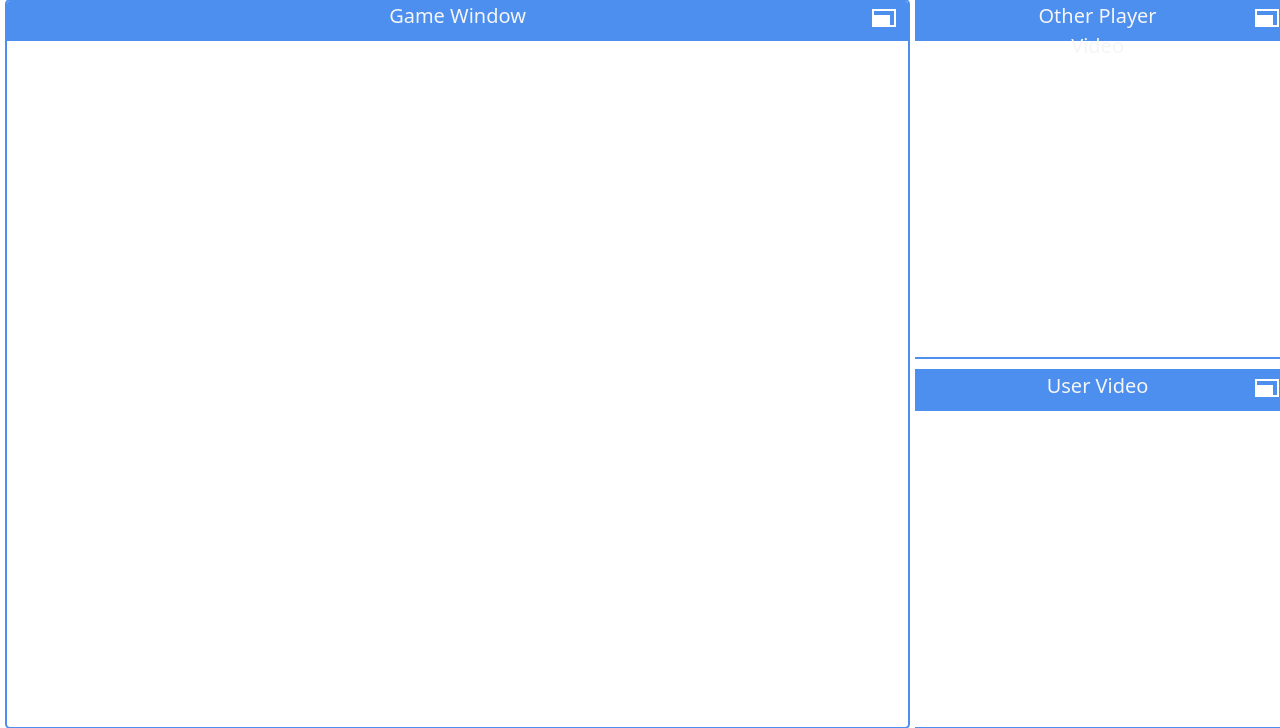
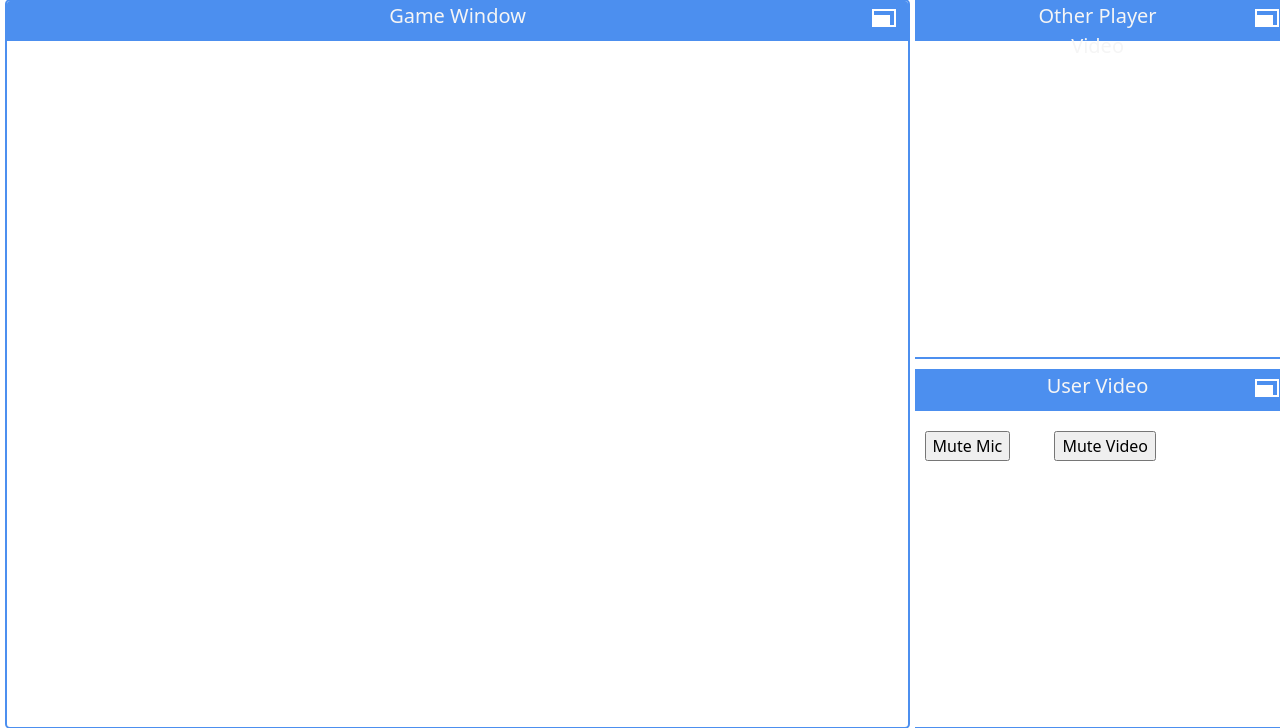
Before and after one commit to CptnReef/Pass-And-Go, a Flask app: page /go in a window 1280 px wide. Shown: the part 62-790 px from the top of the page. Run offline with Flask 2, Linux system fonts and the light colour scheme; some libraries are stand-ins or nearby versions.

Commit message:
feat: unstyled, functioning video & audio mute buttons

```diff
--- a/pass_go/Pass_Go/static/js/video-chat.js
+++ b/pass_go/Pass_Go/static/js/video-chat.js
@@ -44,7 +44,7 @@ let sendData = (data) => {
 // WebRTC methods
 let pc;
 let localStream;
-let localStreamNoAudio;
+// let localStreamNoAudio;
 let remoteStreamElement = document.querySelector('#remoteStream');
 let localStreamElement = document.querySelector('#localStream');
 let getLocalStream = () => {
@@ -52,16 +52,21 @@ let getLocalStream = () => {
         .then((stream) => {
             console.log('Stream found');
             localStream = stream;
-            localStreamNoAudio = stream.clone();
 
-            var audioTrackList = localStreamNoAudio.getAudioTracks();
-            while (audioTrackList.length > 0) {
-                localStreamNoAudio.removeTrack(audioTrackList[0]);
-                audioTrackList = localStreamNoAudio.getAudioTracks();
-            }
-            console.log('Remove Audio from user display stream');
 
-            localStreamElement.srcObject = localStreamNoAudio;
+            // Creating a display stream without audio is not necessary
+            // because we can mute the local video player instead
+            // I'm leaving this here in case it's needed down the line
+
+            // localStreamNoAudio = stream.clone();
+            // var audioTrackList = localStreamNoAudio.getAudioTracks();
+            // while (audioTrackList.length > 0) {
+            //     localStreamNoAudio.removeTrack(audioTrackList[0]);
+            //     audioTrackList = localStreamNoAudio.getAudioTracks();
+            // }
+            // console.log('Remove Audio from user display stream');
+
+            localStreamElement.srcObject = localStream;
             console.log('Set self stream');
             // Connect after making sure that local stream is availble
             socket.connect();
@@ -139,3 +144,18 @@ let handleSignalingData = (data) => {
 
 // Start connection
 getLocalStream();
+
+
+function micMute() {
+    // Get audio tracks
+    audioTracks = localStream.getAudioTracks()
+    // Loop through each track and toggle it
+    audioTracks.forEach(track => track.enabled = !track.enabled)
+}
+
+function videoMute() {
+    // Get video tracks
+    videoTracks = localStream.getVideoTracks()
+    // Loop through each track and toggle it
+    videoTracks.forEach(track => track.enabled = !track.enabled)
+}
--- a/pass_go/Pass_Go/templates/video_chat.html
+++ b/pass_go/Pass_Go/templates/video_chat.html
@@ -51,7 +51,11 @@
                             </svg>
                         </div>
                     </div>
-                    <video id="localStream" class="video-stream" autoplay playsinline></video>
+
+                    <input type="button" onclick="micMute()" value="Mute Mic" style="margin: 20px"></input>
+                    <input type="button" onclick="videoMute()" value="Mute Video" style="margin: 20px"></input>
+                    <video id="localStream" class="video-stream" autoplay playsinline muted></video>
+
                 </div>
             </div>
         </div>
```
Lines whose indentation alone changed are shown as unchanged.
